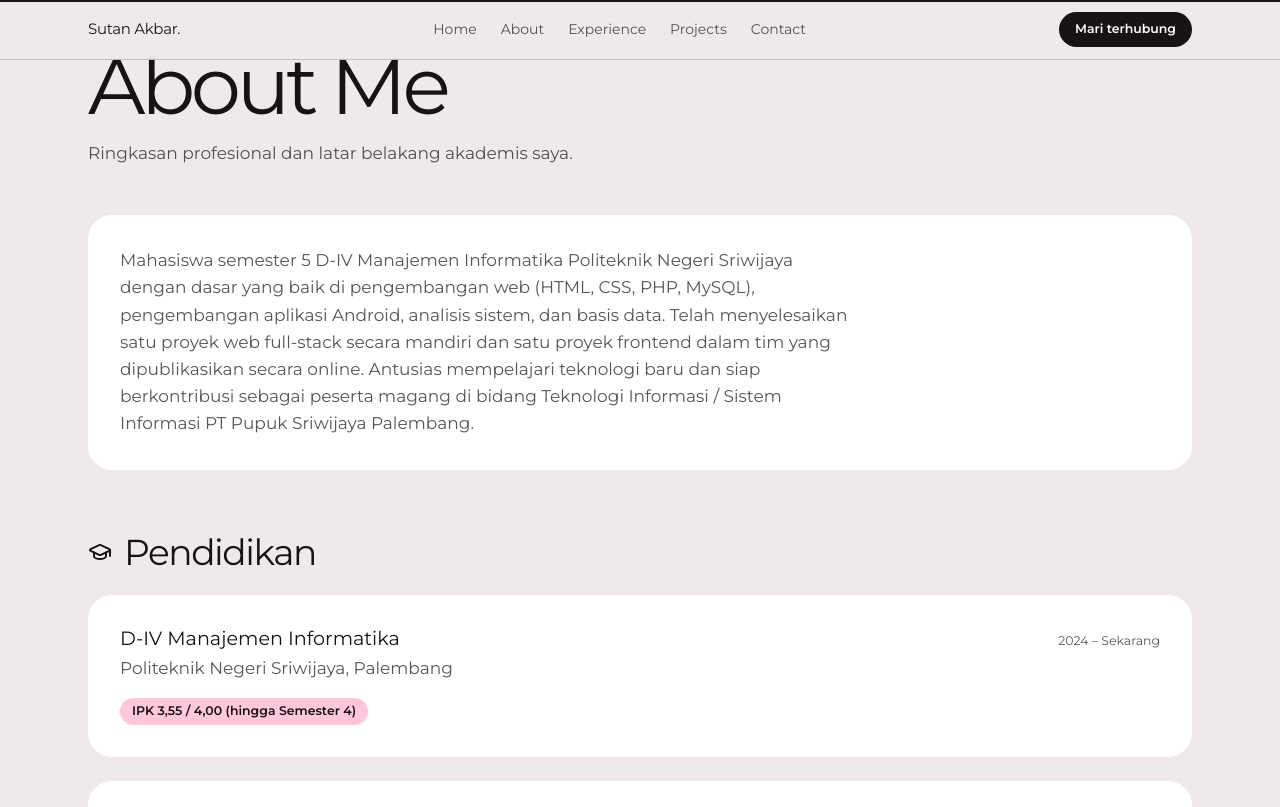
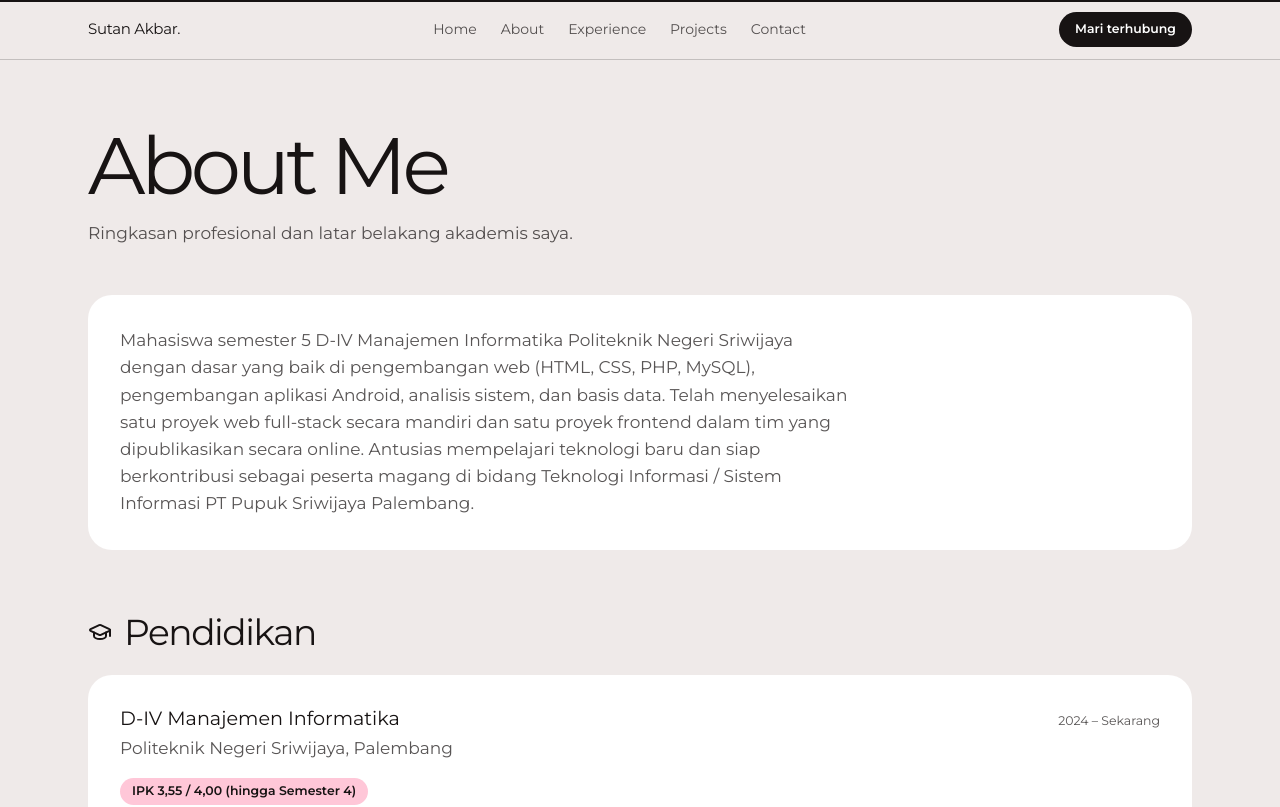
Before and after one commit to sutannn7/portofolio-nextjs, a Next.js app: page /about in a window 1280 px wide. Shown: the top 807 px of the page. Built offline with nearby package versions, Linux system fonts and the light colour scheme.

Commit message:
style: selaraskan Experience, About, Contact dan perbaiki jarak atas

```diff
--- a/components/sections/AboutSection.tsx
+++ b/components/sections/AboutSection.tsx
@@ -54,7 +54,7 @@ const sectionTitle = "flex items-center gap-3 text-h2 text-ink";
 
 export default function AboutSection() {
   return (
-    <div className="mx-auto w-full max-w-6xl space-y-16 px-6 pb-16 pt-12">
+    <div className="mx-auto w-full max-w-6xl space-y-16 px-6 pb-16 pt-32">
       <PageHeader
         title="About Me"
         subtitle="Ringkasan profesional dan latar belakang akademis saya."
```
